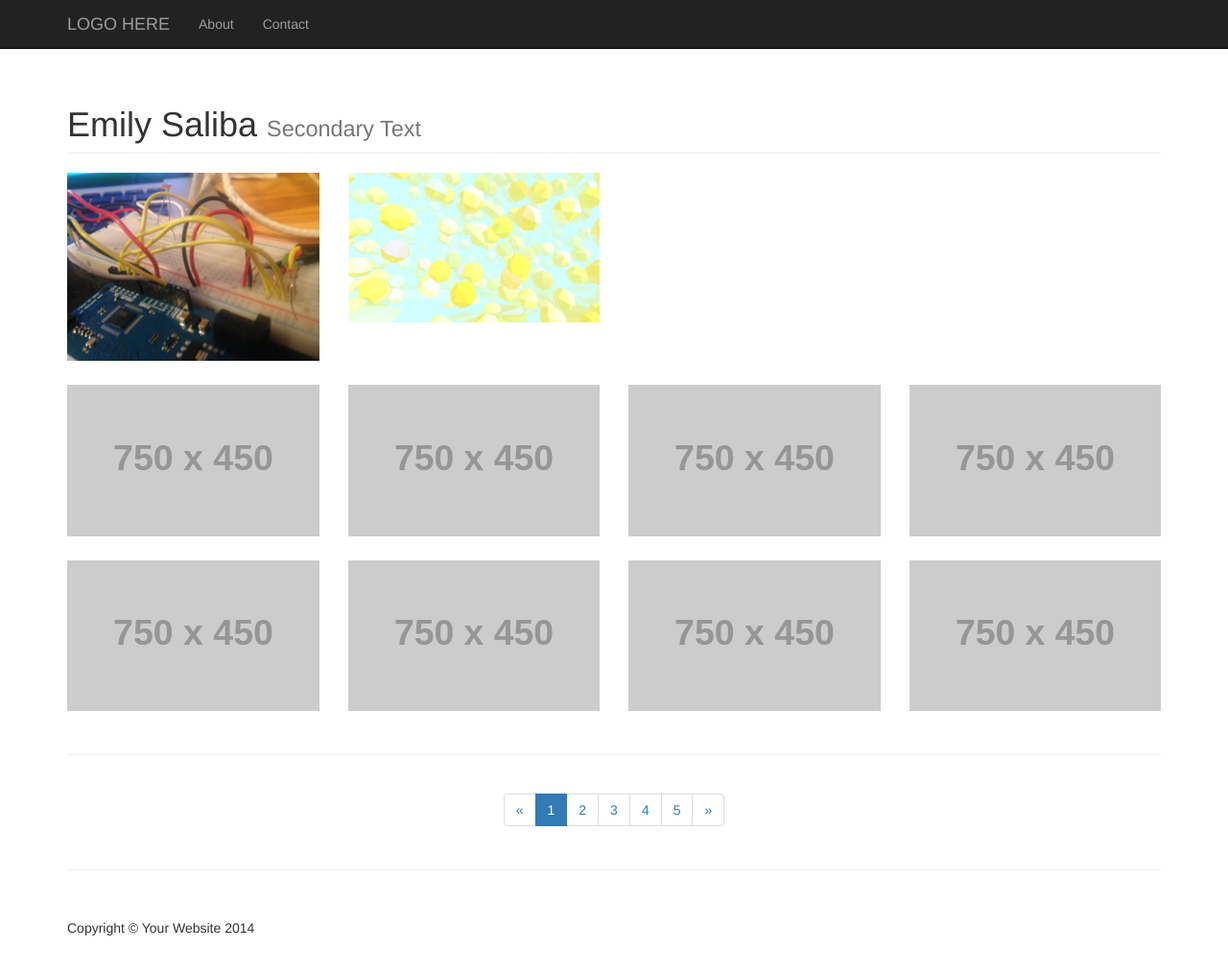
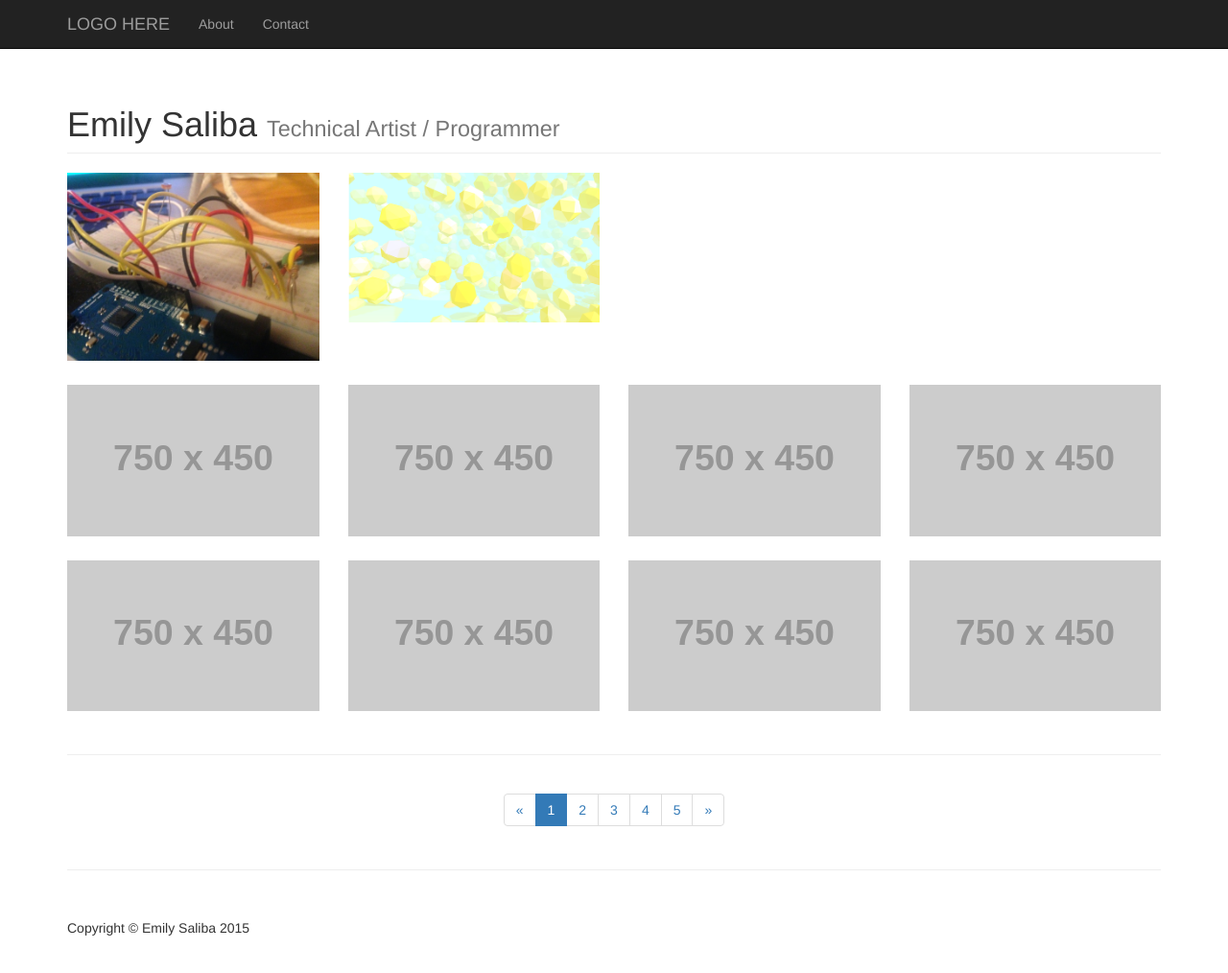
Before and after one commit to emilysquid/emilysquid.github.io, a Jekyll site: the page built from index.html, in a window 1280 px wide and 1087 px high. Shown: the top 1014 px of the window at 96% size. Built offline with Jekyll 4.4.1, drawn with Linux system fonts in a browser that asks for light colours.

Commit message:
secondary text

```diff
--- a/index.html
+++ b/index.html
@@ -41,7 +41,7 @@ layout: default
         <div class="row">
             <div class="col-lg-12">
                 <h1 class="page-header">Emily Saliba
-                    <small>Secondary Text</small>
+                    <small>Technical Artist / Programmer</small>
                 </h1>
             </div>
         </div>
@@ -147,7 +147,7 @@ layout: default
         <footer>
             <div class="row">
                 <div class="col-lg-12">
-                    <p>Copyright &copy; Your Website 2014</p>
+                    <p>Copyright &copy; Emily Saliba 2015</p>
                 </div>
             </div>
             <!-- /.row -->
```
